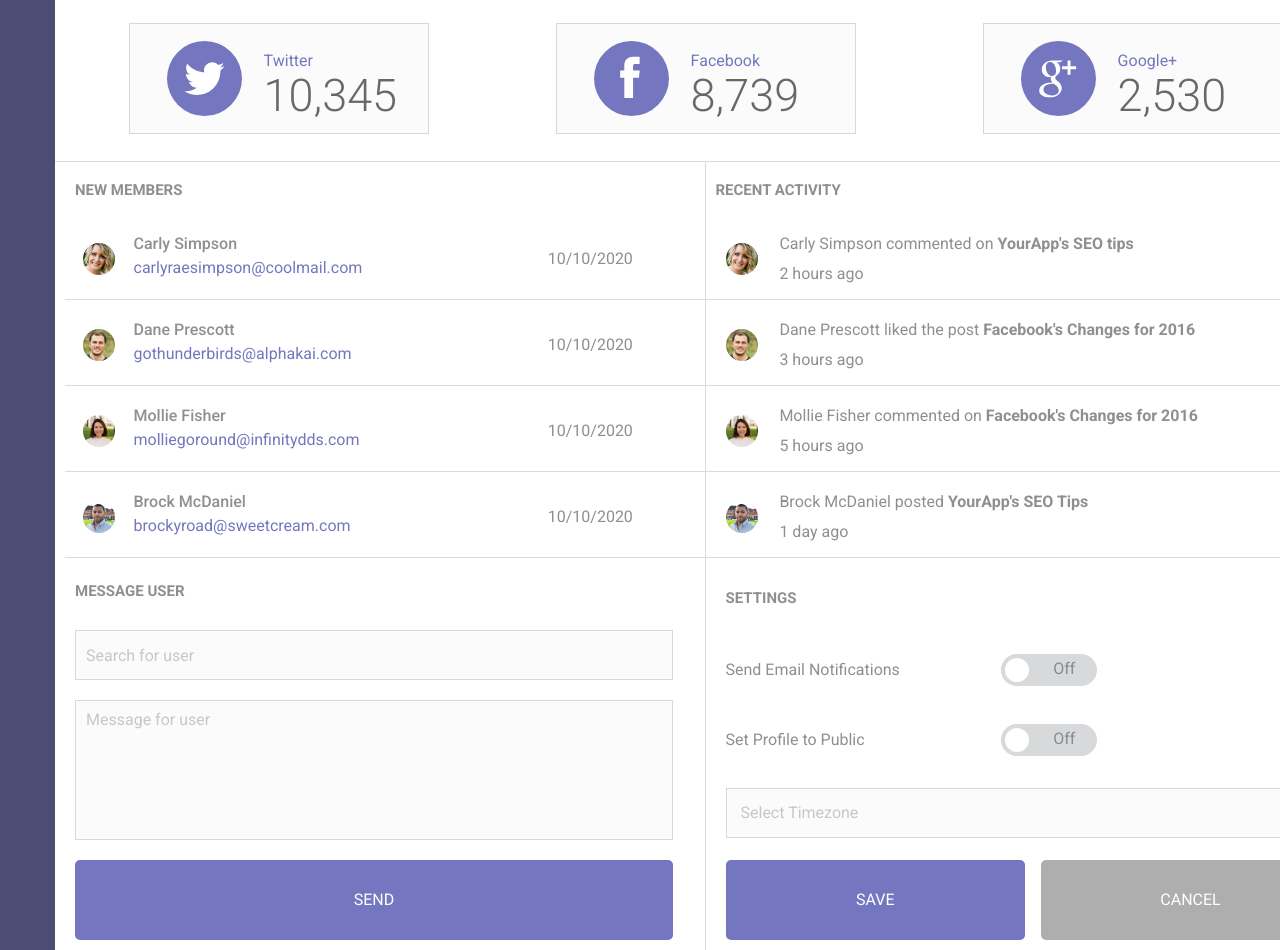
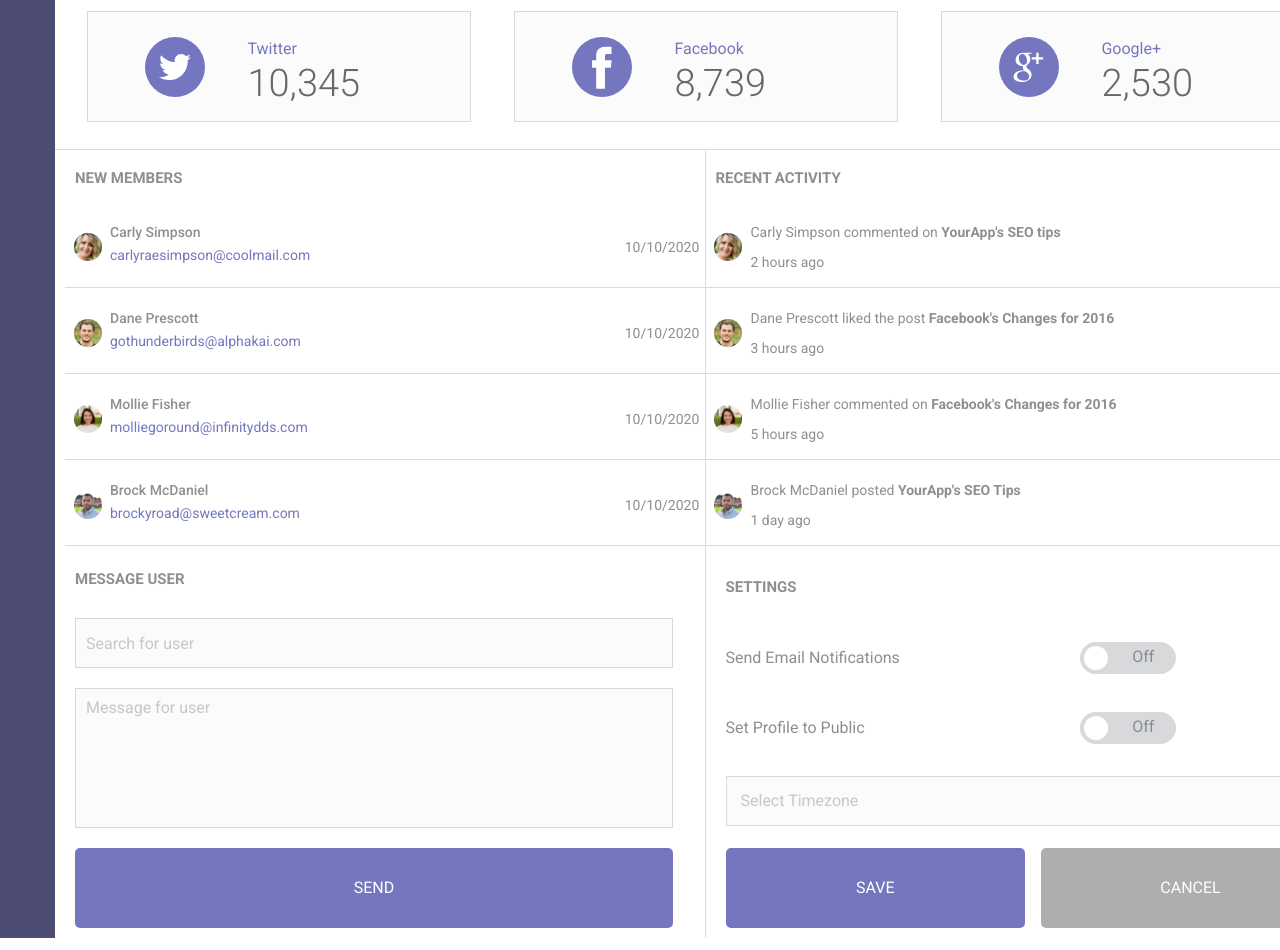
Before and after one commit to austincgordon/Techdegree-Project-7, a plain HTML site: page index.html in a window 1280 px wide. Shown: the part 1231-2181 px from the top of the page. Drawn offline with nearby package versions, Linux system fonts and the light colour scheme.

Commit message:
Updated Layout
Updated CSS layout to better consolidate at 320px, utilizing a partial flexbox/css grid approach.

```diff
--- a/css/styles.css
+++ b/css/styles.css
@@ -17,9 +17,8 @@ h4 {
 
 header {
 	grid-area: header;
-	display: grid;
-	grid-template-columns: 1.5fr 0.6fr auto;
-	grid-template-rows: auto;
+	display: flex;
+	flex-direction: row;
 	background-color: #7477bf;
 	color: #ffffff;
 }
@@ -28,7 +27,7 @@ header {
 
 .grid-container {
 	display: grid;
-	grid-template-columns: 100%;
+	grid-template-columns: 1fr;
 	grid-template-rows: auto;
 
 	grid-template-areas:
@@ -42,9 +41,9 @@ header {
 }
 
 .profile-img-container {
-	display: grid;
-	grid-template-columns: auto auto;
-	grid-template-rows: auto;
+	flex-basis: auto;
+	display: flex;
+	justify-content: flex-end;
 	border-left: rgba(80, 78, 78, 0.5) 1px solid;
 	margin-top: 5px;
 	margin-bottom: 5px;
@@ -52,16 +51,15 @@ header {
 }
 
 .profile-image {
+	align-self: center;
 	border-radius: 50%;
 	width: 32px;
 	height: 32px;
-	align-self: center;
-	justify-self: end;
 }
 
 .app-title {
-	justify-self: start;
-	align-self: center;
+	flex-grow: 2;
+	align-self: flex-start;
 	padding-left: 10px;
 	font-size: 22px;
 	font-weight: 100;
@@ -85,12 +83,11 @@ header {
 	align-items: center;
 	height: 100%;
 	width: 100%;
-	border-bottom: 4px solid rgb(3, 223, 3);
 }
 
 .profile-name {
+	margin: 0;
 	align-self: center;
-	justify-self: end;
 	padding-left: 8px;
 	padding-right: 10px;
 	font-size: 18px;
@@ -100,11 +97,13 @@ header {
 .main-container {
 	grid-area: main;
 	display: grid;
+	grid-template-columns: 1fr;
+	grid-template-rows: auto;
 }
 
 .widget-container-full,
 .widget-container-half {
-	width: 95vw;
+	width: 100vw;
 	border-bottom: 1px solid rgba(80, 78, 78, 0.2);
 	padding-bottom: 10px;
 	padding-top: 10px;
@@ -112,7 +111,7 @@ header {
 
 .dashboard {
 	display: grid;
-	grid-template-columns: 160px 1.3fr;
+	grid-template-columns: 160px 1fr;
 	grid-template-rows: 60px 100px;
 	grid-template-areas:
 		'headline search'
@@ -155,7 +154,7 @@ header {
 	justify-self: end;
 	align-self: center;
 	border: 1px solid rgba(80, 78, 78, 0.3);
-	width: 250px;
+	width: 35vw;
 	height: 35px;
 	border-radius: 5px;
 }
@@ -170,7 +169,7 @@ header {
 	align-self: center;
 	background-color: #7477bf;
 	color: white;
-	height: 50px;
+	height: auto;
 	border-radius: 4px;
 	width: 95vw;
 }
@@ -207,7 +206,7 @@ header {
 
 .new-members-container {
 	display: grid;
-	grid-template-columns: 0.3fr 1.5fr 1fr;
+	grid-template-columns: 45px 1fr 85px;
 	grid-template-rows: 30px 30px;
 	border-bottom: 1px solid rgba(80, 78, 78, 0.2);
 	margin-bottom: 5px;
@@ -221,8 +220,8 @@ header {
 
 .member-image {
 	border-radius: 50%;
-	width: 32px;
-	height: 32px;
+	width: 28px;
+	height: 28px;
 	grid-area: profile-image;
 	justify-self: center;
 	align-self: center;
@@ -230,6 +229,7 @@ header {
 
 .member-name {
 	grid-area: name;
+	font-size: 14px;
 	font-weight: 500;
 	justify-self: start;
 	align-self: center;
@@ -237,6 +237,7 @@ header {
 
 .member-email {
 	grid-area: email;
+	font-size: 14px;
 	color: #7477bf;
 	text-decoration: none;
 	justify-self: start;
@@ -245,6 +246,7 @@ header {
 
 .member-date {
 	grid-area: date;
+	font-size: 14px;
 	justify-self: center;
 	align-self: center;
 }
@@ -257,7 +259,7 @@ header {
 
 .activity-container {
 	display: grid;
-	grid-template-columns: 0.3fr 2fr 0.3fr;
+	grid-template-columns: 45px 1fr 45px;
 	grid-template-rows: 30px 30px;
 	border-bottom: 1px solid rgba(80, 78, 78, 0.2);
 	margin-bottom: 5px;
@@ -277,14 +279,16 @@ header {
 
 .activity-status {
 	grid-area: status;
+	font-size: 14px;
 	font-weight: 400;
-	line-height: 1.2;
+	line-height: 1.3;
 	justify-self: start;
 	align-self: center;
 }
 
 .activity-time {
 	grid-area: time;
+	font-size: 14px;
 	justify-self: start;
 	align-self: center;
 }
@@ -403,18 +407,28 @@ header {
 
 .send-email {
 	display: grid;
-	padding-left: 30px;
-	grid-template-columns: 0.8fr 1fr;
+	padding-left: 20px;
+	grid-template-columns: 185px 1fr;
 	grid-template-rows: auto;
 	align-items: center;
+	justify-items: center;
 }
 
 .set-profile {
 	display: grid;
-	padding-left: 30px;
-	grid-template-columns: 0.8fr 1fr;
+	padding-left: 20px;
+	grid-template-columns: 185px 1fr;
 	grid-template-rows: auto;
 	align-items: center;
+	justify-items: center;
+}
+
+.email-instruction {
+	justify-self: start;
+}
+
+.profile-instruction {
+	justify-self: start;
 }
 
 #timezone {
@@ -431,8 +445,8 @@ header {
 }
 
 .bell {
+	flex-basis: auto;
 	align-self: center;
-	justify-self: end;
 	margin: 0;
 	transition: transform 0.7s ease-in-out;
 	transform-origin: center;
@@ -473,7 +487,9 @@ header {
 
 .traffic-nav {
 	grid-area: nav;
-	padding-right: 15px;
+	font-size: 13px;
+	padding-right: 5px;
+	padding-left: 5px;
 	list-style-type: none;
 	justify-self: end;
 	align-self: center;
@@ -481,7 +497,7 @@ header {
 
 .traffic-nav-link {
 	display: inline;
-	padding: 6px 10px;
+	padding: 6px 5px;
 	text-align: center;
 }
 
@@ -534,14 +550,15 @@ header {
 	grid-area: social-icon;
 	background-color: #7477bf;
 	border-radius: 50%;
-	width: 75px;
-	height: 75px;
+	width: 60px;
+	height: 60px;
 	justify-self: center;
 	align-self: center;
 }
 
 .social-name {
 	grid-area: name;
+	font-size: 1em;
 	color: #7477bf;
 	display: inline;
 	align-self: flex-start;
@@ -552,7 +569,7 @@ header {
 	grid-area: stats;
 	color: rgba(68, 68, 68, 0.8);
 	font-weight: 300;
-	font-size: 45px;
+	font-size: 38px;
 	display: inline;
 	align-self: center;
 	justify-self: start;
@@ -569,14 +586,14 @@ header {
 	grid-area: twitter;
 	justify-self: center;
 	align-self: center;
-	width: 60vw;
+	width: 70vw;
 	padding: 12px 15px;
 	margin-bottom: 15px;
 	background-color: #fbfbfb;
 	border: 1px solid rgba(80, 78, 78, 0.2);
 
 	display: grid;
-	grid-template-columns: 0.8fr 1fr;
+	grid-template-columns: 0.7fr 1fr;
 	grid-template-rows: 35px 50px;
 
 	grid-template-areas:
@@ -588,14 +605,14 @@ header {
 	grid-area: facebook;
 	justify-self: center;
 	align-self: center;
-	width: 60vw;
+	width: 70vw;
 	padding: 12px 15px;
 	margin-bottom: 15px;
 	background-color: #fbfbfb;
 	border: 1px solid rgba(80, 78, 78, 0.2);
 
 	display: grid;
-	grid-template-columns: 0.8fr 1fr;
+	grid-template-columns: 0.7fr 1fr;
 	grid-template-rows: 35px 50px;
 
 	grid-template-areas:
@@ -607,14 +624,14 @@ header {
 	grid-area: google;
 	justify-self: center;
 	align-self: center;
-	width: 60vw;
+	width: 70vw;
 	padding: 12px 15px;
 	margin-bottom: 15px;
 	background-color: #fbfbfb;
 	border: 1px solid rgba(80, 78, 78, 0.2);
 
 	display: grid;
-	grid-template-columns: 0.8fr 1fr;
+	grid-template-columns: 0.7fr 1fr;
 	grid-template-rows: 35px 50px;
 
 	grid-template-areas:
@@ -683,22 +700,6 @@ header {
 	.daily {
 		border-right: rgba(80, 78, 78, 0.2) 1px solid;
 	}
-}
-
-@media (min-width: 1024px) {
-	.alert {
-		width: 95%;
-	}
-
-	.widget-container-full {
-		width: 100vw;
-		padding: 10px;
-	}
-
-	.widget-container-half {
-		width: 50vw;
-		padding: 10px;
-	}
 
 	.social-container {
 		grid-area: social-stats;
@@ -717,17 +718,33 @@ header {
 
 	.twitter-box {
 		grid-area: twitter-box;
-		width: 300px;
+		width: 30vw;
 	}
 
 	.facebook-box {
 		grid-area: facebook-box;
-		width: 300px;
+		width: 30vw;
 	}
 
 	.google-box {
 		grid-area: google-box;
-		width: 300px;
+		width: 30vw;
+	}
+}
+
+@media (min-width: 1024px) {
+	.alert {
+		width: 95%;
+	}
+
+	.widget-container-full {
+		width: 100vw;
+		padding: 10px;
+	}
+
+	.widget-container-half {
+		width: 50vw;
+		padding: 10px;
 	}
 
 	.members-and-activity {
--- a/index.html
+++ b/index.html
@@ -145,7 +145,7 @@
 							height="56.693px"
 							id="Layer_1"
 							version="1.1"
-							viewBox="-12 -12 65 65"
+							viewBox="-5 -5 65 65"
 							width="56.693px"
 							xml:space="preserve"
 							xmlns="http://www.w3.org/2000/svg"
@@ -307,7 +307,7 @@
 					<h4 class="settings-header">SETTINGS</h4>
 
 					<div class="send-email">
-						<p>Send Email Notifications</p>
+						<p class="email-instruction">Send Email Notifications</p>
 						<label class="switch-ios switch-light" onclick="">
 							<input type="checkbox" />
 							<span>
@@ -319,7 +319,7 @@
 					</div>
 
 					<div class="set-profile">
-						<p>Set Profile to Public</p>
+						<p class="profile-instruction">Set Profile to Public</p>
 						<label class="switch-ios switch-light" onclick="">
 							<input type="checkbox" />
 							<span>
```
